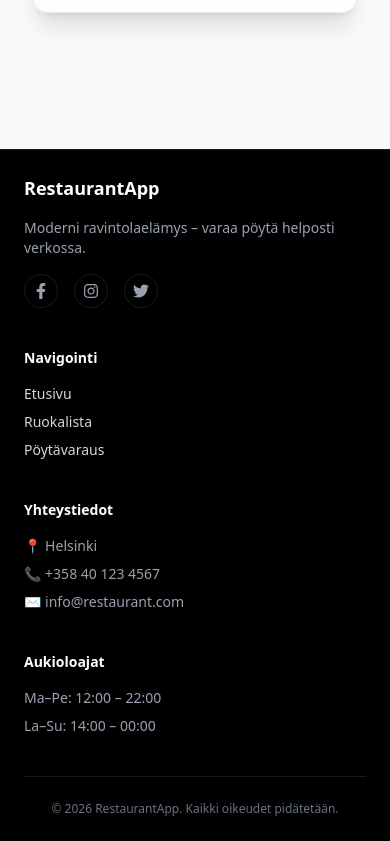
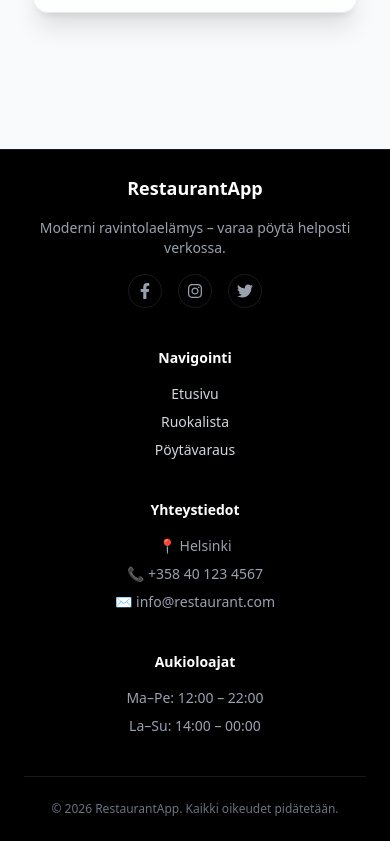
Before and after one commit to joedelord/restaurant-app, a React (Vite) app in the folder frontend/: page / in a window 390 px wide. Shown: the part 1166-2007 px from the top of the page. Built offline with nearby package versions, Linux system fonts and the light colour scheme; no server answers.

Commit message:
Fix: improve footer layout and text alignment for better responsiveness

```diff
--- a/frontend/src/components/layout/Footer.jsx
+++ b/frontend/src/components/layout/Footer.jsx
@@ -24,15 +24,15 @@ const Footer = () => {
 
   return (
     <footer className="mt-16 border-t border-white/10 bg-black text-sm text-gray-300">
-      <div className="mx-auto max-w-7xl px-6 py-6">
-        <div className="grid gap-10 md:grid-cols-2 lg:grid-cols-4">
+      <div className="mx-auto max-w-7xl px-6 py-6 text-center md:text-left">
+        <div className="grid gap-10 text-center md:text-left md:grid-cols-2 lg:grid-cols-4">
           <div>
             <h2 className="mb-4 text-lg font-semibold text-white">
               RestaurantApp
             </h2>
             <p className="mb-4 text-gray-400">{t("footer.description")}</p>
 
-            <div className="flex gap-4">
+            <div className="flex justify-center md:justify-start gap-4">
               <a
                 href="#"
                 className="group rounded-full border border-white/10 p-2 hover:bg-white/10 hover:scale-110 transition"
```
